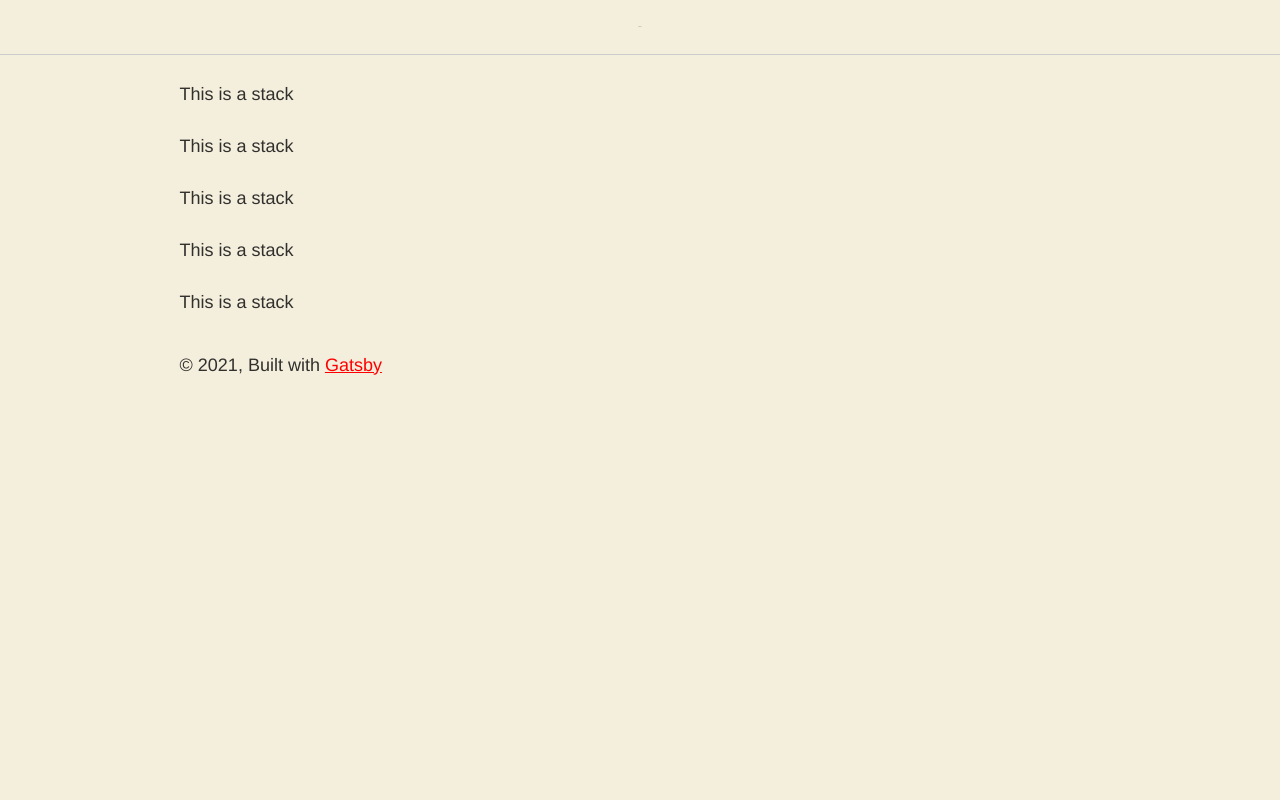
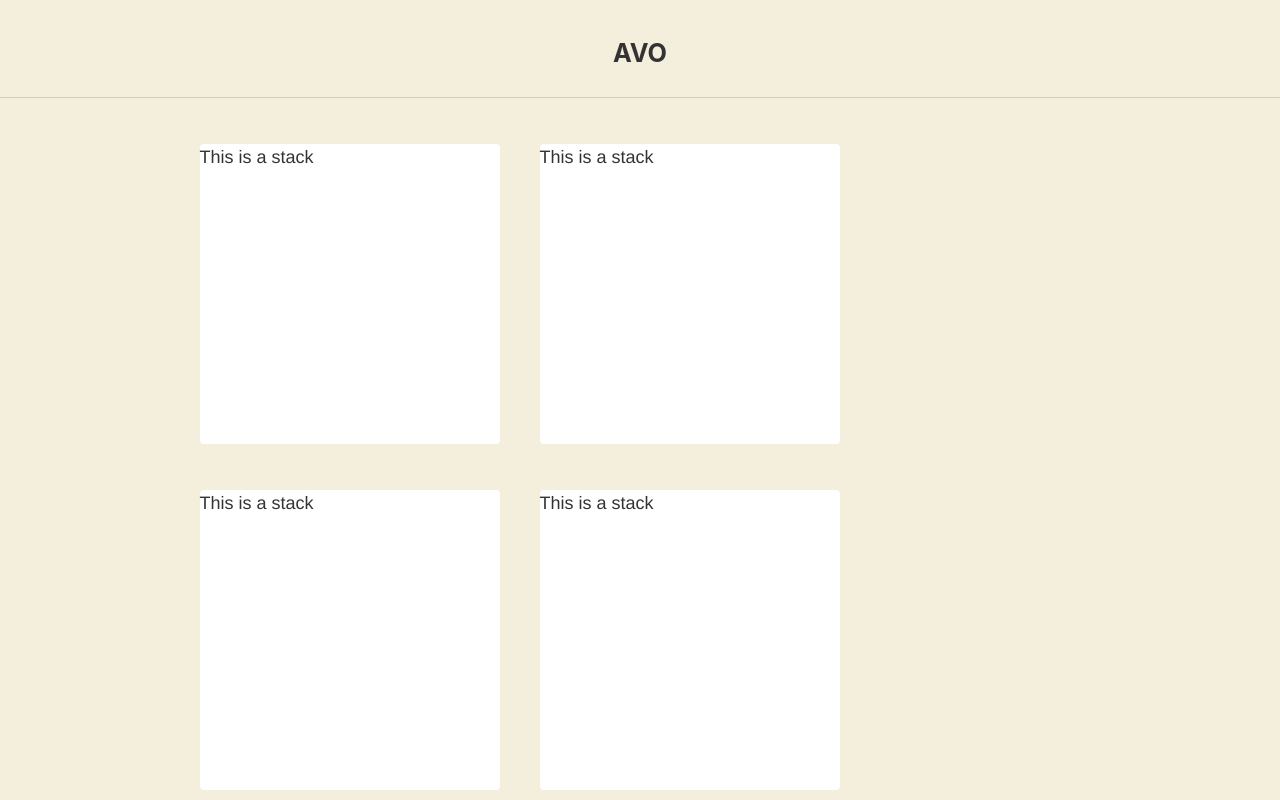
Before and after one commit to demetrie/avo, a Gatsby site: page / in a window 1280 px wide. Shown: the top 800 px of the page. Built offline with nearby package versions, Linux system fonts and the light colour scheme; Gatsby itself is replaced by a stand-in of ours.

Commit message:
messy, but i'm getting it

```diff
--- a/src/components/header.js
+++ b/src/components/header.js
@@ -17,12 +17,13 @@ const Header = ({ siteTitle }) => (
         padding: `1.45rem 1.0875rem`,
       }}
     >
-      <h1 style={{ margin: 0, fontSize: 1.3 }}>
+      <h1 style={{ margin: 0 }}>
         <Link
           to="/"
           style={{
             textDecoration: `none`,
-            color: '#888888'
+            color: '#333333',
+            fontSize: '1.4rem',
           }}
         >
           {siteTitle}
--- a/src/pages/index.js
+++ b/src/pages/index.js
@@ -10,19 +10,22 @@ const IndexPage = () => (
     <SEO title="Home" />
 
 
-    <div style={{ marginBottom: `1.45rem`, class: 'stack'}}>
+    <div class="stack" style={{ marginBottom: `1.45rem`}}>
       <p>This is a stack</p>
     </div>
-    <div style={{ marginBottom: `1.45rem`, class: 'stack'}}>
+    <div class="stack" style={{ marginBottom: `1.45rem`}}>
       <p>This is a stack</p>
     </div>
-    <div style={{ marginBottom: `1.45rem`, class: 'stack'}}>
+    <div class="stack" style={{ marginBottom: `1.45rem`}}>
       <p>This is a stack</p>
     </div>
-    <div style={{ marginBottom: `1.45rem`, class: 'stack'}}>
+    <div class="stack" style={{ marginBottom: `1.45rem`}}>
       <p>This is a stack</p>
     </div>
-    <div style={{ marginBottom: `1.45rem`, class: 'stack'}}>
+    <div class="stack" style={{ marginBottom: `1.45rem`}}>
+      <p>This is a stack</p>
+    </div>
+    <div class="stack" style={{ marginBottom: `1.45rem`}}>
       <p>This is a stack</p>
     </div>
 
@@ -34,18 +37,3 @@ const IndexPage = () => (
 )
 
 export default IndexPage
-
-
-//
-// dumpo
-/*
-
-
-
-    /*
-    // <div style={{ maxWidth: `300px`, marginBottom: `1.45rem` }}>
-    //  <Image />
-    //</div>
-    //<Link to="/page-2/">Go to page 2</Link> <br />
-    //<Link to="/using-typescript/">Go to "Using TypeScript"</Link>
-*/
```
